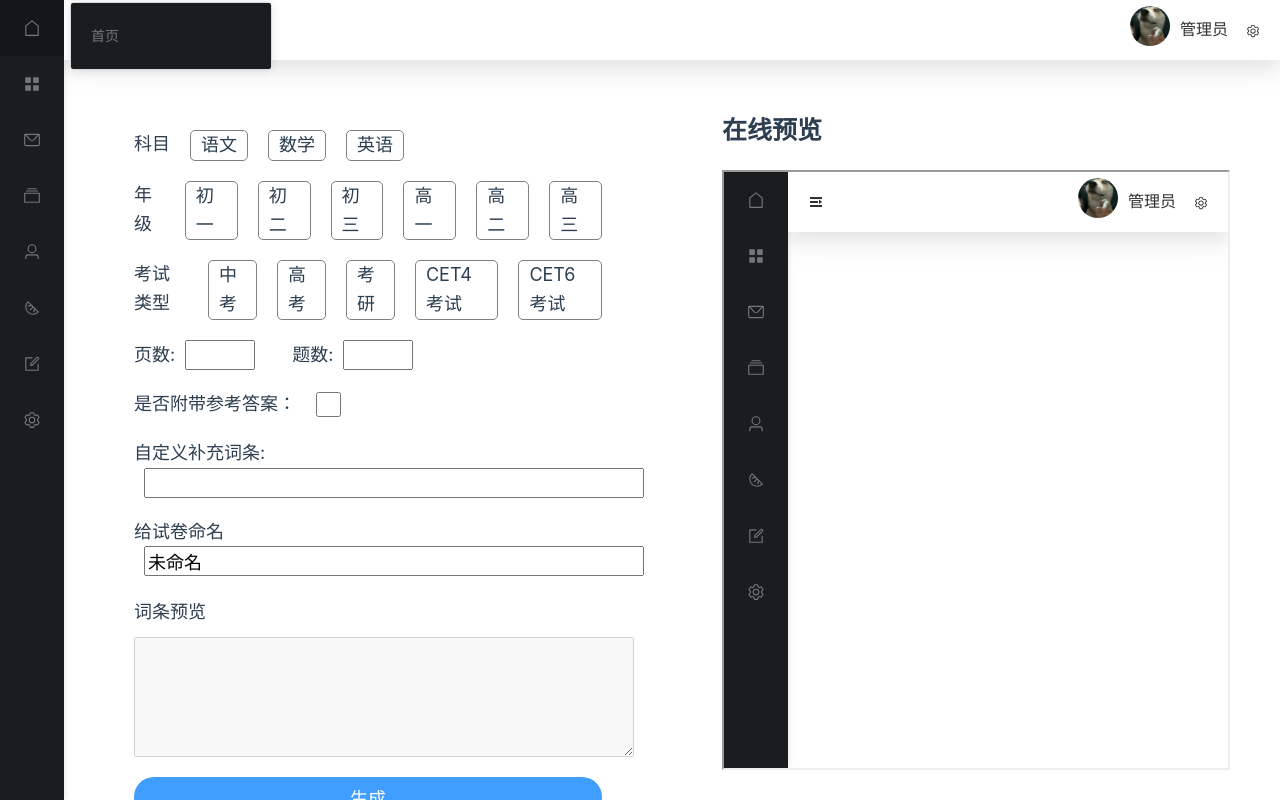
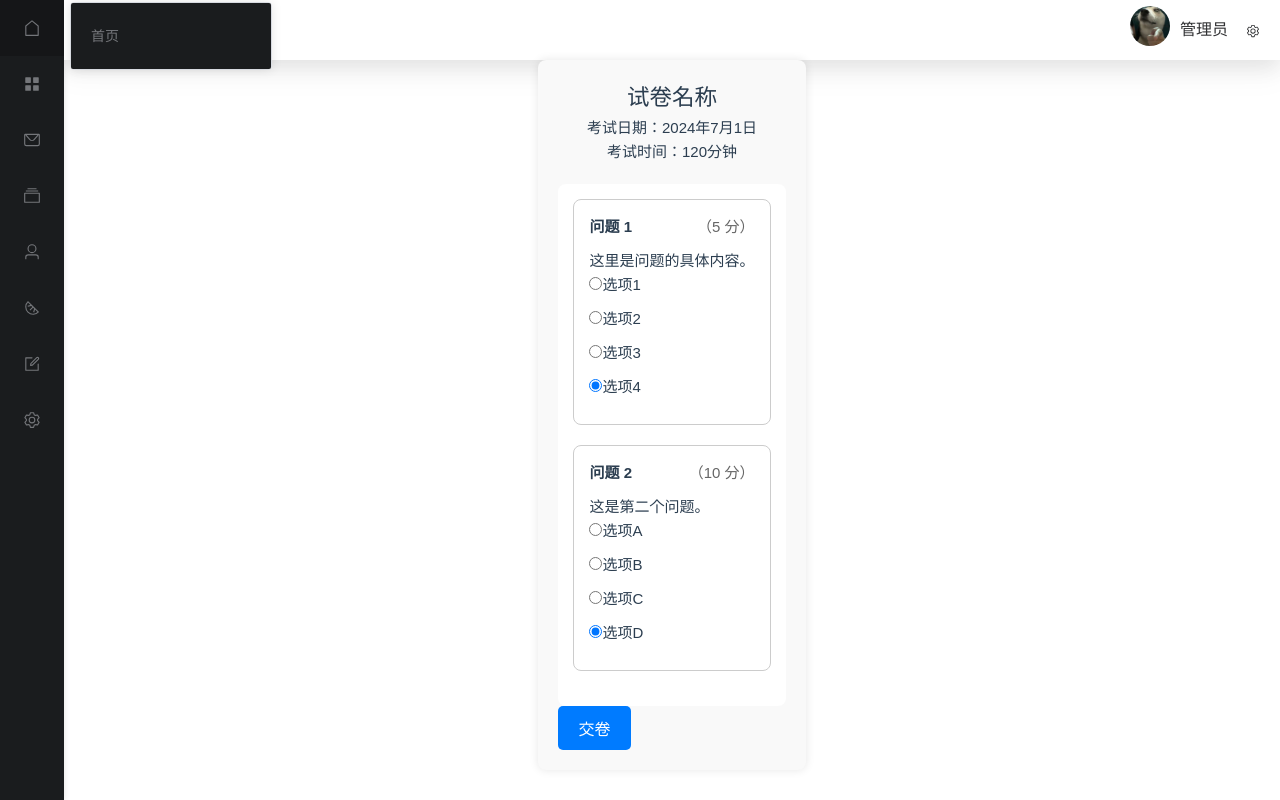
Before and after one commit to AnUpdatingHam/OnlineExamination-fontend, a Vue app in the folder examination_system/: page / in a window 1280 px wide. Built offline with nearby package versions, Linux system fonts and the light colour scheme.

Commit message:
试卷界面

```diff
--- a/examination_system/src/router/index.js
+++ b/examination_system/src/router/index.js
@@ -4,7 +4,7 @@ import HomeView from '../views/HomeView.vue'
 const router = createRouter({
     history: createWebHistory(import.meta.env.BASE_URL),
     routes: [
-        { path: '/', name: 'home', component: () => import('../views/PaperView.vue')},
+        { path: '/', name: 'home', component: () => import('../views/QuestionListView.vue')},
         { path: '/index', name: 'index', component: () => import('../components/TheWelcome.vue')},
         { path: '/about', name: 'about', component: () => import('../views/AboutView.vue')},
         { path: '/paper', name: 'paper', component: () => import('../views/PaperView.vue')},
--- /dev/null
+++ b/examination_system/src/views/QuestionListView.vue
@@ -0,0 +1,165 @@
+<template>
+  <div class="question-list">
+    <div class="paper-header">
+      <h2>试卷名称</h2>
+      <p>考试日期：2024年7月1日</p>
+      <p>考试时间：120分钟</p>
+    </div>
+    <div class="question-list-container">
+      <div v-for="(question, index) in questions" :key="question.id" class="question-item">
+        <div class="question-header">
+          <span class="question-number">问题 {{ index + 1 }}</span>
+          <span class="question-score">（{{ question.score }} 分）</span>
+        </div>
+        <div class="question-body">
+          <p>{{ question.content }}</p>
+          <ul class="options-list">
+            <li v-for="(option, optionIndex) in question.options" :key="optionIndex">
+              <input type="radio" :id="`option-${index}-${optionIndex}`" :name="`question-${index}`" v-model="selectedAnswers[index]" :disabled="submitted">
+              <label :for="`option-${index}-${optionIndex}`">{{ option }}</label>
+            </li>
+          </ul>
+          <!-- Show correct answer and analysis after submission -->
+          <div v-if="submitted" class="answer-analysis">
+            <p style="color: red;">正确答案：{{ question.options[question.correctAnswer] }}</p>
+            <p class="analysis">解析：{{ question.analysis }}</p>
+          </div>
+        </div>
+      </div>
+    </div>
+    <div v-if="!submitted" class="paper-footer">
+      <button class="submit-button" @click="submitPaper">交卷</button>
+    </div>
+    <div v-if="submitted" class="result-container">
+      <h3>你的成绩：{{ totalScore }} 分</h3>
+    </div>
+  </div>
+</template>
+
+<script>
+export default {
+  data() {
+    return {
+      questions: [
+        {
+          id: 1,
+          content: '这里是问题的具体内容。',
+          options: ['选项1', '选项2', '选项3', '选项4'],
+          score: 5,
+          correctAnswer: 0,
+          analysis: '这里是解析的内容，可以根据实际需要填写。'
+        },
+        {
+          id: 2,
+          content: '这是第二个问题。',
+          options: ['选项A', '选项B', '选项C', '选项D'],
+          score: 10,
+          correctAnswer: 1,
+          analysis: '这里是第二个问题的解析内容。'
+        },
+        // Add more questions as needed
+      ],
+      selectedAnswers: [],
+      submitted: false
+    };
+  },
+  computed: {
+    totalScore() {
+      let score = 0;
+      for (let i = 0; i < this.questions.length; i++) {
+        if (this.selectedAnswers[i] === this.questions[i].correctAnswer) {
+          score += this.questions[i].score;
+        }
+      }
+      return score;
+    }
+  },
+  methods: {
+    submitPaper() {
+      this.submitted = true;
+    }
+  }
+};
+</script>
+
+<style scoped>
+.question-list {
+  max-width: 800px;
+  margin: 0 auto;
+  font-family: Arial, sans-serif;
+  background-color: #f9f9f9;
+  padding: 20px;
+  border-radius: 8px;
+  box-shadow: 0 0 10px rgba(0, 0, 0, 0.1);
+}
+
+.paper-header {
+  text-align: center;
+  margin-bottom: 20px;
+}
+
+.question-list-container {
+  background-color: #fff;
+  padding: 15px;
+  border-radius: 8px;
+}
+
+.question-item {
+  margin-bottom: 20px;
+  border: 1px solid #ccc;
+  padding: 15px;
+  border-radius: 8px;
+}
+
+.question-header {
+  display: flex;
+  justify-content: space-between;
+  align-items: center;
+  margin-bottom: 10px;
+}
+
+.question-number {
+  font-weight: bold;
+}
+
+.question-score {
+  color: #666;
+}
+
+.options-list {
+  list-style-type: none;
+  padding: 0;
+}
+
+.options-list li {
+  margin-bottom: 10px;
+}
+
+.submit-button {
+  background-color: #007bff;
+  color: #fff;
+  border: none;
+  padding: 10px 20px;
+  font-size: 16px;
+  border-radius: 5px;
+  cursor: pointer;
+}
+
+.submit-button:hover {
+  background-color: #0056b3;
+}
+
+.result-container {
+  margin-top: 20px;
+  text-align: center;
+}
+
+.answer-analysis {
+  margin-top: 15px;
+}
+
+.analysis {
+  color: black;
+  font-weight: bold;
+}
+</style>
```
Also changed, not shown: examination_system/src/App.vue (+6 -6 lines).
